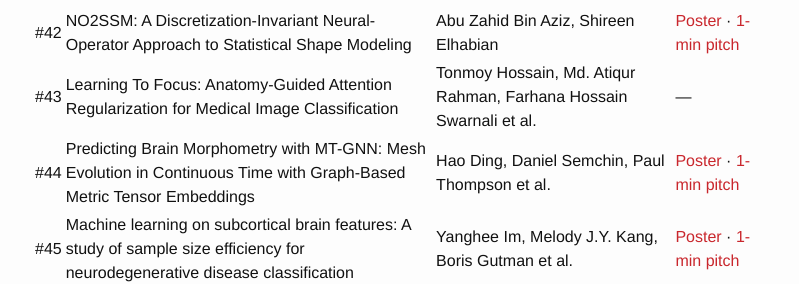
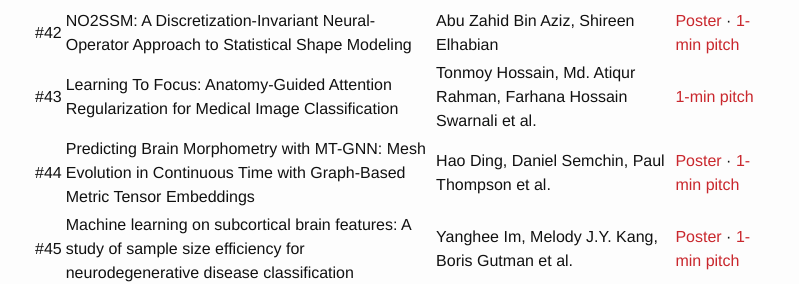
Before and after one commit to shapemi/shapemi.github.io, a Jekyll site: the page built from index.md, in a window 1280 px wide and 900 px high, scrolled down 3101 px. Shown: the part 172-456 px from the top of the window, without its empty margins (238-1037 px from the left). Built offline with Jekyll 4.4.1, drawn with Linux system fonts in a browser that asks for light colours; our own code applies the rules of GitHub Pages for plain Markdown files.

Commit message:
Add links for #43 pitch in index.md

```diff
--- a/index.md
+++ b/index.md
@@ -74,7 +74,7 @@ Posters and 1-minute pitch videos for the 2026 papers, as received. Browse all f
 | #40 | Rethinking Sequence Modeling on Cortical Surfaces: Robustness, Spatial Ordering, and Resolution in Infant Brain Age Prediction | Hye Jin Yoon, Jin Kyu Gahm | [Poster](https://drive.google.com/file/d/1PKl1gQCYviLVVP6jAI-7XOl3stmNLIZx/view?usp=sharing) · [1-min pitch](https://drive.google.com/file/d/1dtZxYAKU8KufSML-WuA-5vdIumXzlfby/view?usp=sharing) |
 | #41 | An Implicit 3D Face and Palate Shape Model for Infant Orofacial Clefts | Till N. Schnabel, Yoriko Lill, Maximilian Weiherer et al. | [Poster](https://drive.google.com/file/d/1vlCKkM1fdr8Yml0LRoUTIHAy1-8qazmD/view?usp=drive_link) · [1-min pitch](https://drive.google.com/file/d/1h0TSAKg3iuEwP9sZltSgi-DRpmnn_k4a/view?usp=drive_link) · [3-min](https://drive.google.com/file/d/1cihpyaBYw8o82DueiqXzcurxVkxE68SW/view?usp=drive_link) |
 | #42 | NO2SSM: A Discretization-Invariant Neural-Operator Approach to Statistical Shape Modeling | Abu Zahid Bin Aziz, Shireen Elhabian | [Poster](https://drive.google.com/file/d/1vNO3M4uorhx7gModgD9LOtgaPa6J4qyd/view?usp=sharing) · [1-min pitch](https://drive.google.com/file/d/1LjiFazUn7MUCDAZbKDZAbRVtyFvROabJ/view?usp=sharing) |
-| #43 | Learning To Focus: Anatomy-Guided Attention Regularization for Medical Image Classification | Tonmoy Hossain, Md. Atiqur Rahman, Farhana Hossain Swarnali et al. | — |
+| #43 | Learning To Focus: Anatomy-Guided Attention Regularization for Medical Image Classification | Tonmoy Hossain, Md. Atiqur Rahman, Farhana Hossain Swarnali et al. | [1-min pitch](https://drive.google.com/file/d/1ipxsqM0elmSWm4oj3ZIlsuZLsu-2sjqs/view?usp=drive_link) |
 | #44 | Predicting Brain Morphometry with MT-GNN: Mesh Evolution in Continuous Time with Graph-Based Metric Tensor Embeddings | Hao Ding, Daniel Semchin, Paul Thompson et al. | [Poster](https://drive.google.com/file/d/1SHQR7cSnev2n_-ZSXXaIQIM0bken0aXz/view?usp=sharing) · [1-min pitch](https://drive.google.com/file/d/1a25cPGYH541ACLqoLdhWwa5oj3qyVpSH/view?usp=sharing) |
 | #45 | Machine learning on subcortical brain features: A study of sample size efficiency for neurodegenerative disease classification | Yanghee Im, Melody J.Y. Kang, Boris Gutman et al. | [Poster](https://drive.google.com/file/d/1q4hNoRgNPOnL8sBNiiJITO5grICfgDUg/view?usp=sharing) · [1-min pitch](https://drive.google.com/file/d/1Zrb2zZeYx-OMd7JjytFsdXAt93QKnOV5/view?usp=sharing) |
 | #46 | Mixture of Experts for Fine-Grained Shape Refinement in Medical Segmentation | Denisa Checiu, Giacomo Grazia, Arshana Ramautar et al. | [Poster](https://drive.google.com/file/d/1eliJ-YLMl-q_w1eiRkL-AfWDu-W9ubaA/view?usp=sharing) · [1-min pitch](https://drive.google.com/file/d/1FCWL7-hNuyyPYt8Kgwtz3SPIIPM0pb80/view?usp=sharing) |
```
